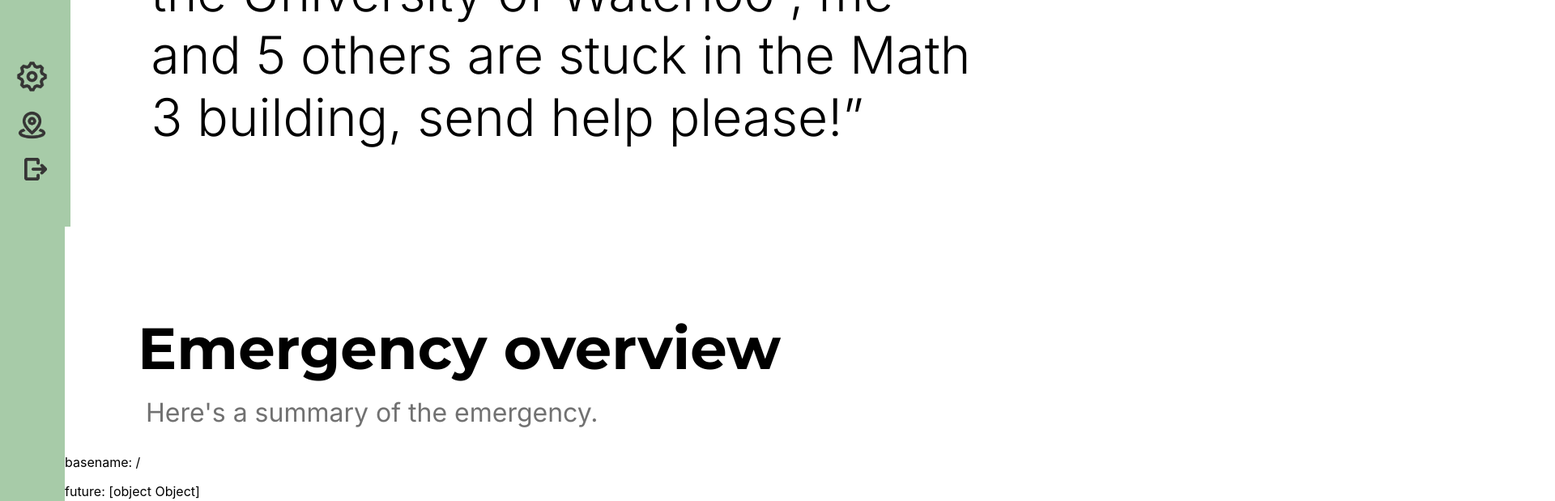
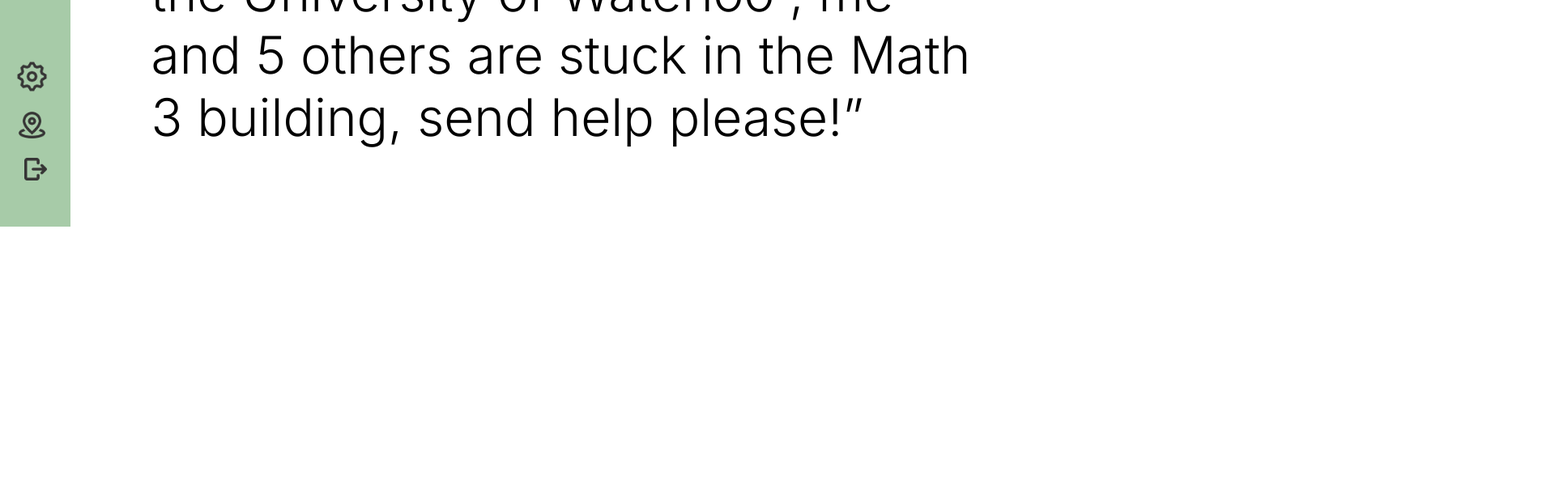
Before and after one commit to fiona-cai/Emergency-Services, a React (Create React App) app in the folder frontend/: page / in a window 1280 px wide. Shown: the part 520-1139 px from the top of the page at 81% size, 1920 px wide, since content can reach past the window. After the commit the page ends 800 px from the top, so only its background shows below. Built offline with nearby package versions, Linux system fonts and the light colour scheme; no server answers; the HTML template or start-up script is replaced by a standard one.

Commit message:
fixed bug

```diff
--- a/frontend/src/App.js
+++ b/frontend/src/App.js
@@ -68,9 +68,6 @@
   return (
     <>
       <RouterProvider router={router} />
-      <div className="App">
-        <Overview data={router} />
-      </div>
     </>
   );
 }
```
